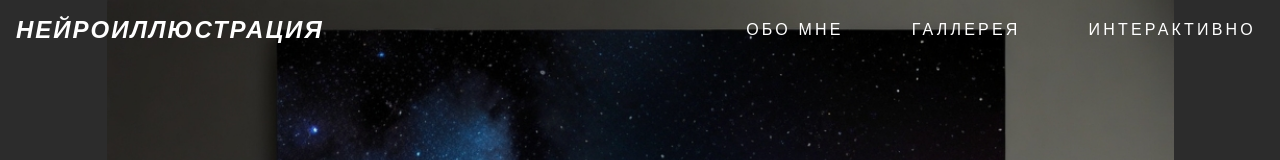
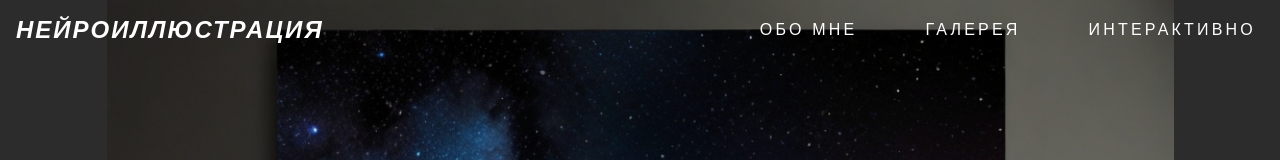
Before and after one commit to mgovoru/artneiro, a Next.js app: page /interactive in a window 1280 px wide. Shown: the top 160 px of the page. Built offline with nearby package versions, Linux system fonts and the light colour scheme; a web font is replaced by a local one.

Commit message:
fix: fix mistake in name

```diff
--- a/app/compoments/Header/Header.tsx
+++ b/app/compoments/Header/Header.tsx
@@ -9,7 +9,7 @@ import { usePathname } from 'next/navigation';
 type Props = { link: string; handlClick: () => void; text: string };
 const links = [
   { link: '/about', text: 'Обо мне' },
-  { link: '/gallery', text: 'Галлерея' },
+  { link: '/gallery', text: 'Галерея' },
   { link: '/interactive', text: 'Интерактивно' }
 ];
 
```
